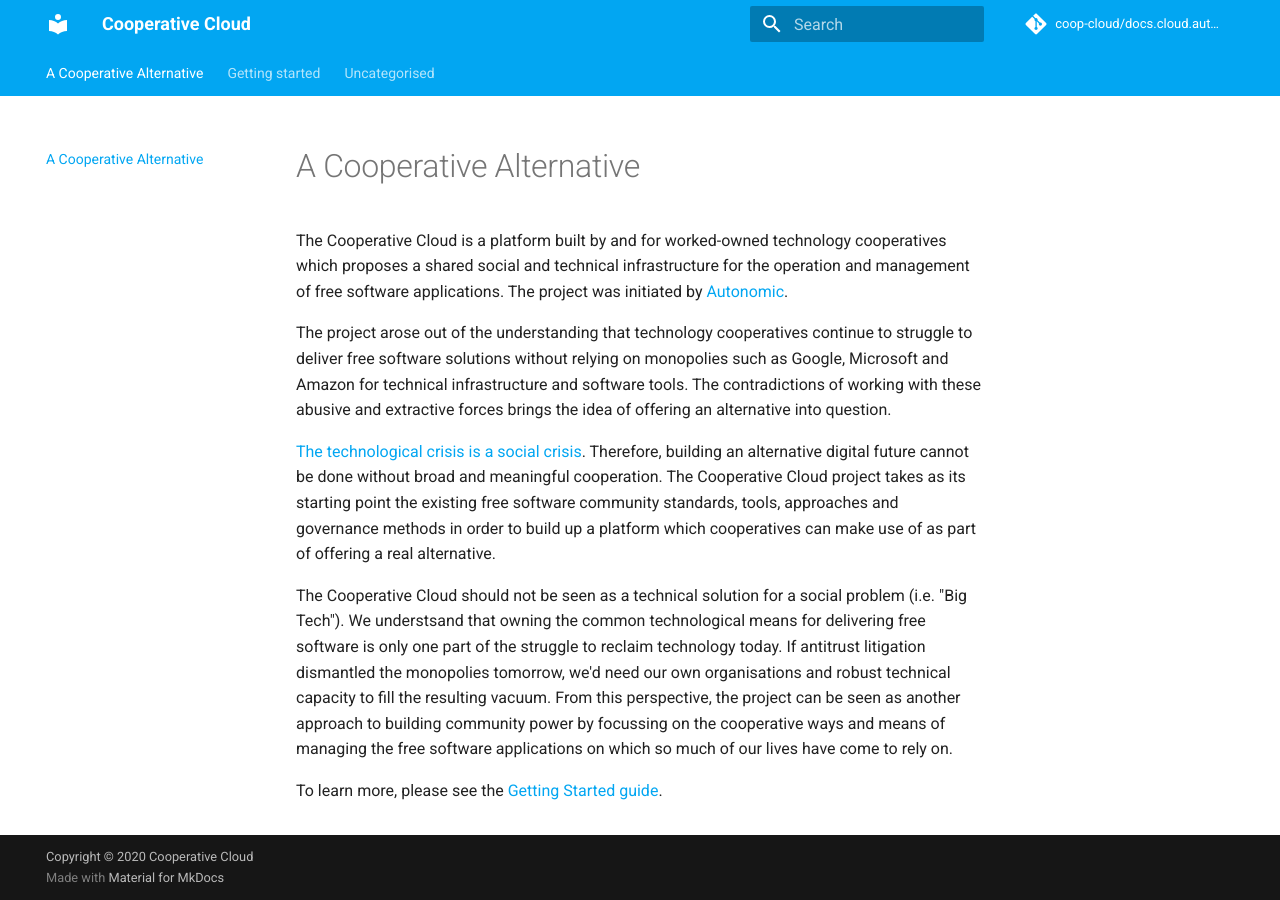
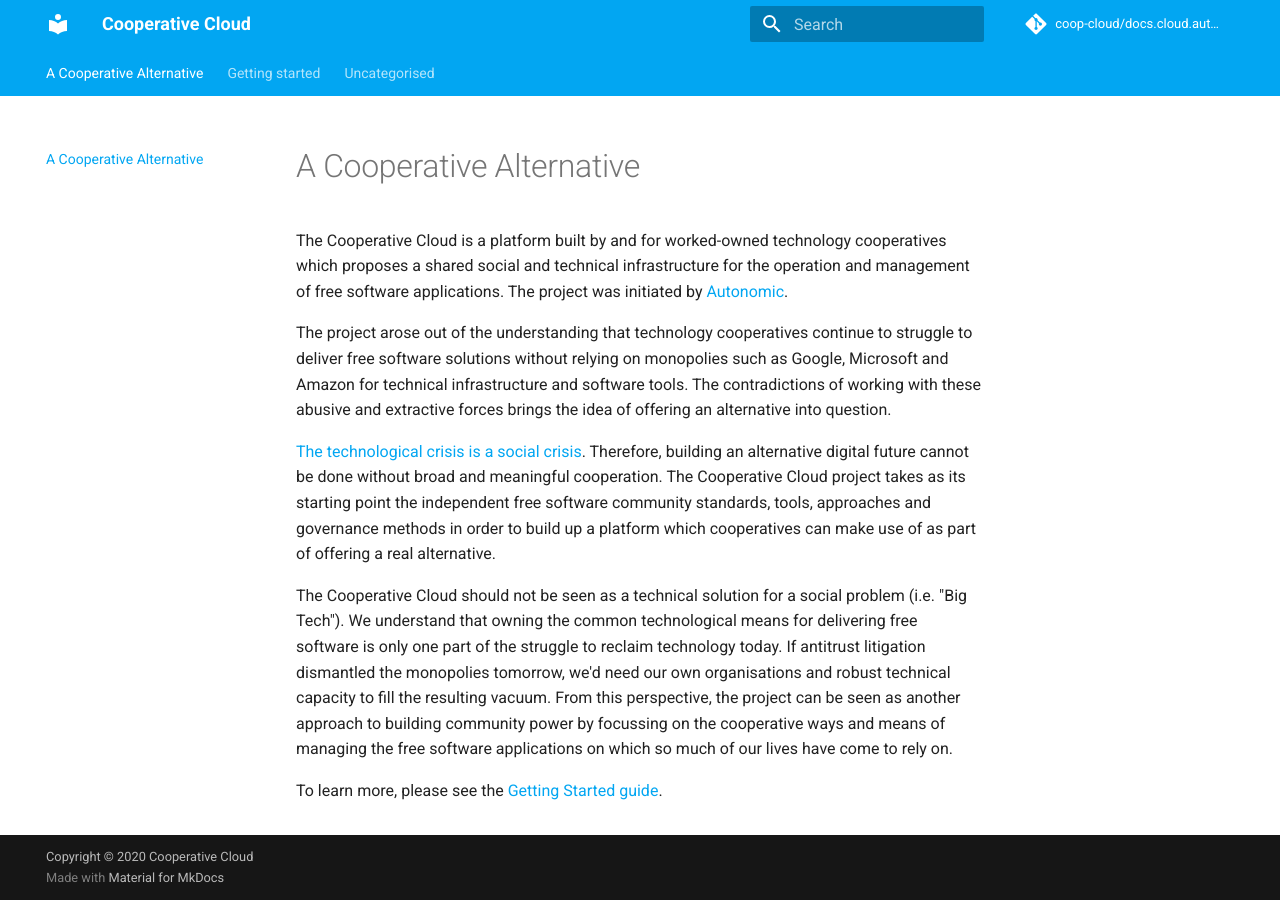
Before and after one commit to mayel/docs.coopcloud.tech, an MkDocs documentation site: the page built from docs/index.md, in a window 1280 px wide. Built offline with MkDocs 1.6.1 and Material for MkDocs 9.7.7, drawn with Linux system fonts in a browser that asks for light colours.

Commit message:
Better wording, less typos

```diff
--- a/docs/index.md
+++ b/docs/index.md
@@ -16,12 +16,12 @@
 [The technological crisis is a social crisis]. Therefore, building an
 alternative digital future cannot be done without broad and meaningful
 cooperation. The Cooperative Cloud project takes as its starting point the
-existing free software community standards, tools, approaches and governance
+independent free software community standards, tools, approaches and governance
 methods in order to build up a platform which cooperatives can make use of as
 part of offering a real alternative.
 
 The Cooperative Cloud should not be seen as a technical solution for a social
-problem (i.e. "Big Tech"). We understsand that owning the common technological
+problem (i.e. "Big Tech"). We understand that owning the common technological
 means for delivering free software is only one part of the struggle to reclaim
 technology today. If antitrust litigation dismantled the monopolies tomorrow,
 we'd need our own organisations and robust technical capacity to fill the
```
